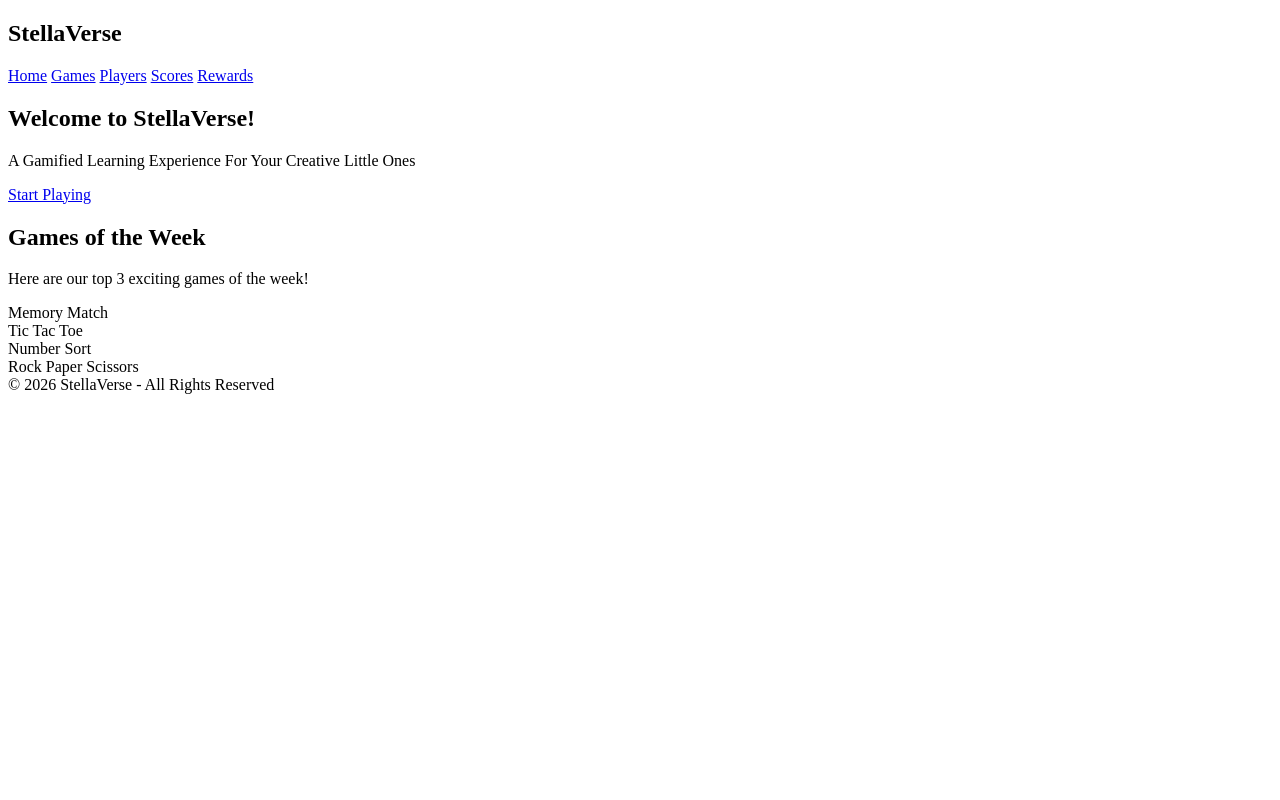
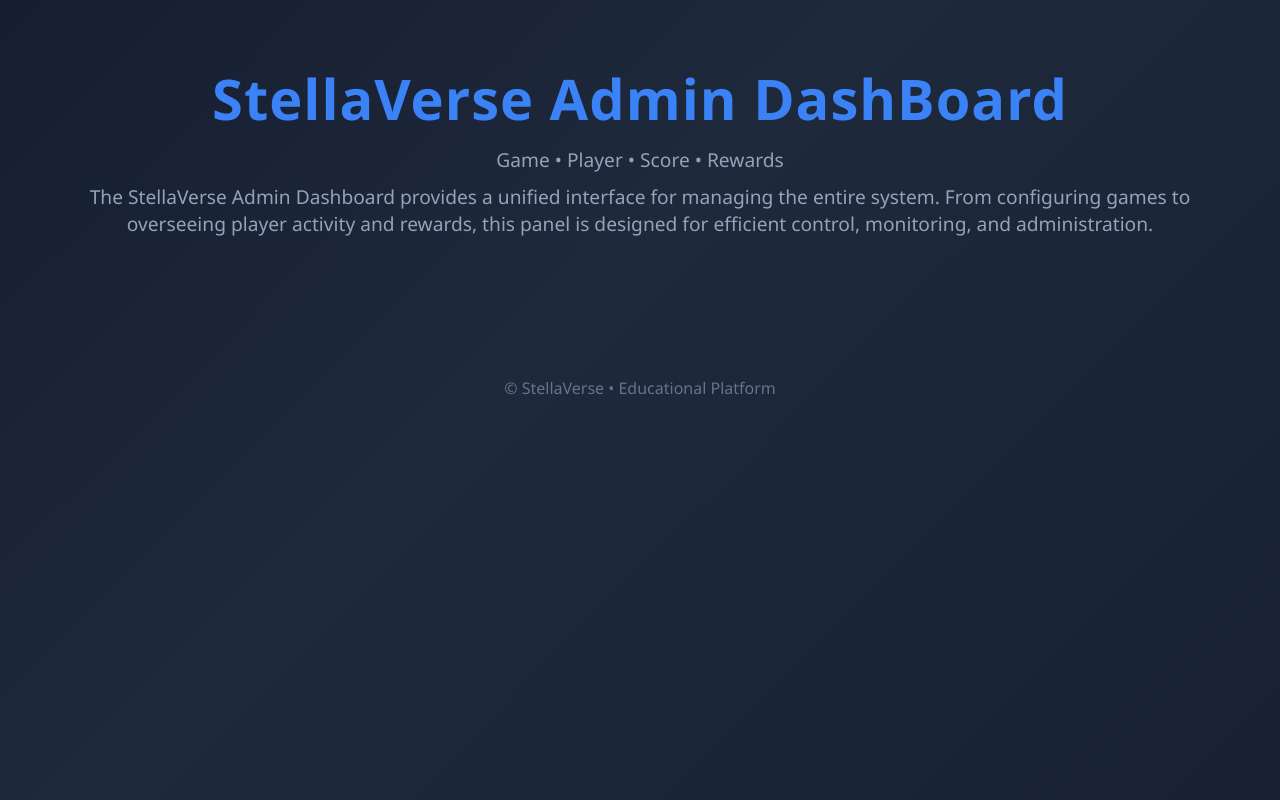
Before and after one commit to rebecca2394/ISTE240_TEAM10, a Spring Boot app: page / in a window 1280 px wide. Run offline with Spring Boot 4, Linux system fonts and the light colour scheme.

Commit message:
INDEX.HTML FILE FOR LANDING PAGE OF STELLAVERSE - WITHOUT NAVIGATION LINKS

```diff
--- a/src/main/resources/static/index.html
+++ b/src/main/resources/static/index.html
@@ -2,41 +2,175 @@
 <html lang="en">
 <head>
     <meta charset="UTF-8">
-    <title>StellaVerse - Learning Lights The Way</title>
+    <meta name="viewport" content="width=device-width, initial-scale=1.0">
+    <title>StellaVerse Dashboard</title>
+
+    <style>
+
+        * {
+            margin: 0;
+            padding: 0;
+            box-sizing: border-box;
+            font-family: "Segoe UI", sans-serif;
+        }
+
+        body {
+            height: 100vh;
+            background: linear-gradient(-45deg, #0f172a, #1e293b, #020617, #1e293b);
+            background-size: 400% 400%;
+            animation: gradientBG 12s ease infinite;
+            color: white;
+            overflow-x: hidden;
+        }
+
+        @keyframes gradientBG {
+            0% {background-position: 0% 50%;}
+            50% {background-position: 100% 50%;}
+            100% {background-position: 0% 50%;}
+        }
+
+        .container {
+            max-width: 1200px;
+            margin: auto;
+            padding: 60px 20px;
+        }
+
+        .header {
+            text-align: center;
+            margin-bottom: 70px;
+            animation: fadeIn 1s ease forwards;
+        }
+
+        .header h1 {
+            font-size: 3.5rem;
+            font-weight: 700;
+            letter-spacing: 1px;
+        }
+
+        .header span {
+            color: #3b82f6;
+        }
+
+        .header p {
+            color: #94a3b8;
+            margin-top: 10px;
+            font-size: 1.2rem;
+        }
+
+        .grid {
+            display: grid;
+            grid-template-columns: repeat(auto-fit, minmax(260px, 1fr));
+            gap: 30px;
+        }
+
+        .card {
+            position: relative;
+            padding: 35px;
+            border-radius: 20px;
+            backdrop-filter: blur(15px);
+            background: rgba(255,255,255,0.05);
+            border: 1px solid rgba(255,255,255,0.1);
+            transition: 0.4s ease;
+            cursor: pointer;
+            text-align: center;
+            animation: fadeUp 0.8s ease forwards;
+        }
+
+        .card:hover {
+            transform: translateY(-12px) scale(1.04);
+            box-shadow: 0 0 25px rgba(255,255,255,0.2);
+        }
+
+        .icon {
+            font-size: 3.5rem;
+            margin-bottom: 15px;
+        }
+
+        .card h2 {
+            margin-bottom: 10px;
+            font-size: 1.6rem;
+        }
+
+        .card p {
+            color: #94a3b8;
+            font-size: 0.95rem;
+            margin-bottom: 20px;
+        }
+
+        .btn {
+            padding: 10px 22px;
+            border-radius: 30px;
+            border: none;
+            font-weight: 600;
+            cursor: pointer;
+            transition: 0.3s;
+        }
+
+        .btn:hover {
+            opacity: 0.85;
+        }
+
+        .game { color: #3b82f6; }
+        .player { color: #10b981; }
+        .score { color: #f59e0b; }
+        .reward { color: #ef4444; }
+
+        .btn-game { background: #3b82f6; }
+        .btn-player { background: #10b981; }
+        .btn-score { background: #f59e0b; }
+        .btn-reward { background: #ef4444; }
+
+        @keyframes fadeOut {
+            from {
+                opacity: 0;
+                transform: translateY(40px);
+            }
+            to {
+                opacity: 1;
+                transform: translateY(0);
+            }
+        }
+
+        @keyframes fadeIn {
+            from {opacity: 0;}
+            to {opacity: 1;}
+        }
+
+        .footer {
+            text-align: center;
+            margin-top: 70px;
+            color: #64748b;
+        }
+
+    </style>
 </head>
+
 <body>
-<header>
-    <div class="navbar">
-        <h2>StellaVerse</h2>
-        <nav>
-            <a href="/">Home</a>
-            <a href="/game">Games</a>
-            <a href="/player">Players</a>
-            <a href="/score">Scores</a>
-            <a href="/rewards">Rewards</a>
-        </nav>
+
+<div class="container">
+
+    <div class="header">
+        <h1><span>StellaVerse Admin DashBoard</span></h1>
+        <p>Game • Player • Score • Rewards</p>
+        <p></p>
+        <p>The StellaVerse Admin Dashboard provides a unified interface for managing the entire system. From configuring games to overseeing player activity and rewards, this panel is designed for efficient control, monitoring, and administration.</p>
     </div>
-</header>
 
-<section class="intro">
-    <h1>Welcome to StellaVerse!</h1>
-    <p>A Gamified Learning Experience For Your Creative Little Ones</p>
-    <a href="/game" class="button">Start Playing</a>
-</section>
+    <div class="grid">
+    <!--ADD NAVIGATION LINKS HERE-->
+    </div>
 
-<section class="games">
-    <h2>Games of the Week</h2>
-    <p>Here are our top 3 exciting games of the week!</p>
+    <div class="footer">
+        © StellaVerse • Educational Platform
+    </div>
 
-    <div class="game">Memory Match</div>
-    <div class="game">Tic Tac Toe</div>
-    <div class="game">Number Sort</div>
-    <div class="game">Rock Paper Scissors</div>
-</section>
+</div>
 
-<footer>
-    &copy 2026 StellaVerse - All Rights Reserved
-</footer>
+<script>
+    function go(page){
+        window.location.href = page;
+    }
+</script>
 
 </body>
 </html>
```
